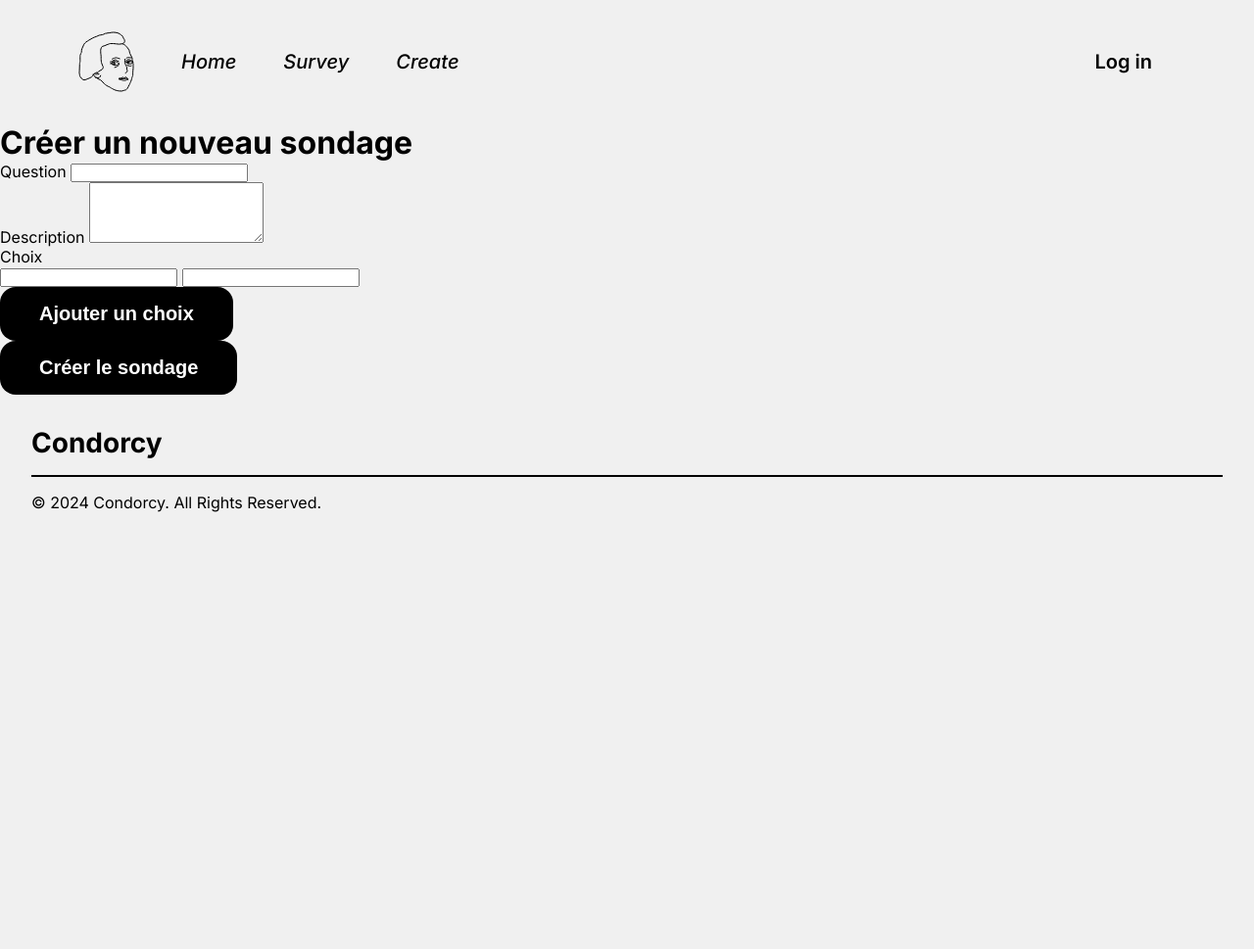
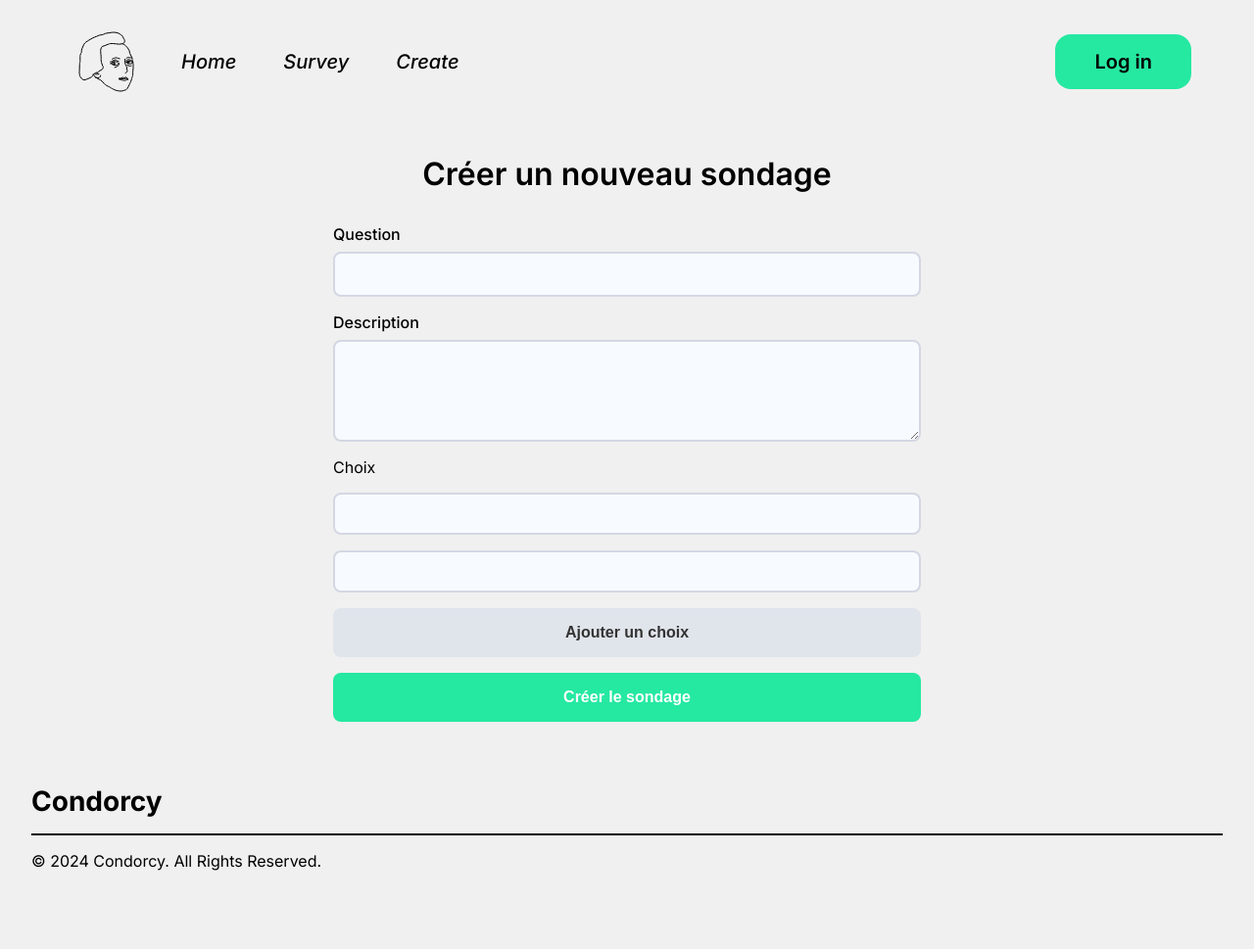
Before and after one commit to Oomaxime/condorsy, a Flask app: page /surveys/create in a window 1280 px wide. Shown: the whole page at 98% size. Before the commit the page ends 523 px from the top, so only its background shows below. Run offline with Flask 3, Linux system fonts and the light colour scheme.

Commit message:
💄 front suvey create

```diff
--- a/app/static/css/base.css
+++ b/app/static/css/base.css
@@ -108,7 +108,7 @@ header .nav-right {
 }
 
 header .nav-right a {
-  background-color: var(--color-green);
+  background-color: var(--primary-color);
   color: #000;
 }
 
@@ -294,7 +294,137 @@ footer p {
   animation: vibrate 1.5s infinite;
 }
 
-/* ==================== PAGE ACCOUNT ==================== */
+/* ==================== PAGE CREATE SURVEY ==================== */
+/* SURVEYS */
+
+.survey-create {
+  display: flex;
+  flex-direction: column;
+  justify-content: center;
+  align-items: center;
+  padding: 2rem;
+}
+
+.survey-create .form {
+  display: flex;
+  flex-direction: column;
+  gap: 1rem;
+  width: 100%;
+  max-width: 600px;
+}
+
+.survey-create h1 {
+  font-size: 2rem;
+  font-weight: 600;
+  text-align: center;
+  margin-bottom: 2rem;
+}
+
+.survey-create .form-group {
+  display: flex;
+  flex-direction: column;
+  gap: 0.5rem;
+}
+
+.survey-create .form-group label {
+  font-size: 1rem;
+  font-weight: 500;
+}
+
+.survey-create .form-group input,
+.survey-create .form-group textarea {
+  appearance: none;
+  outline: none;
+  border: 0;
+  background-color: #f7fbff;
+  font-size: 1rem;
+  padding: .75rem;
+  border-radius: .5rem;
+  border: 2px solid #d4d7e3;
+}
+
+.survey-create .form-group input:focus,
+.survey-create .form-group textarea:focus {
+  border-color: var(--primary-color);
+}
+
+.survey-create .form-group textarea {
+  resize: vertical;
+  min-height: 100px;
+}
+
+.survey-create .choice-inputs {
+  display: flex;
+  flex-direction: column;
+  gap: 1rem;
+}
+
+#choices-container {
+  display: flex;
+  flex-direction: column;
+  gap: 1rem;
+}
+
+.survey-create .choice-inputs input {
+  padding: .75rem;
+  border-radius: .5rem;
+  border: 2px solid #d4d7e3;
+  background-color: #f7fbff;
+}
+
+.survey-create #add-choice {
+  width: 100%;
+  padding: 1rem;
+  font-size: 1rem;
+  border-radius: .5rem;
+  background-color: #e0e4eb;
+  border: none;
+  cursor: pointer;
+  text-align: center;
+  color: #333;
+}
+
+.survey-create #add-choice:hover {
+  background-color: #d4d7e3;
+}
+
+.survey-create button[type="submit"] {
+  padding: 1rem;
+  font-size: 1rem;
+  background-color: var(--primary-color);
+  color: white;
+  border: none;
+  border-radius: .5rem;
+  cursor: pointer;
+}
+
+.survey-create button[type="submit"]:hover {
+  background-color: #1cb17a;
+}
+
+.survey-create .form-error {
+  min-height: 1.1rem;
+  color: #ff0000;
+  font-size: 0.875rem;
+  text-align: center;
+}
+
+.survey-create .center {
+  text-align: center;
+}
+
+.survey-create .center .btn {
+  width: 100%;
+}
+
+.survey-create a {
+  text-align: center;
+}
+
+.survey-create a:hover {
+  text-decoration: underline;
+}
+
 
 /* ====================== MEDIA QUERIES ======================== */
 
--- a/app/templates/surveys/create.html
+++ b/app/templates/surveys/create.html
@@ -2,7 +2,7 @@
 endblock %} {% block extra_css %}
 <link
   rel="stylesheet"
-  href="{{ url_for('static', filename='css/pages/survey.css') }}"
+  href="{{ url_for('static', filename='css/survey.css') }}"
 />
 {% endblock %} {% block content %}
 <div class="survey-create">
```
Also changed, not shown: app/static/css/survey.css (added).
